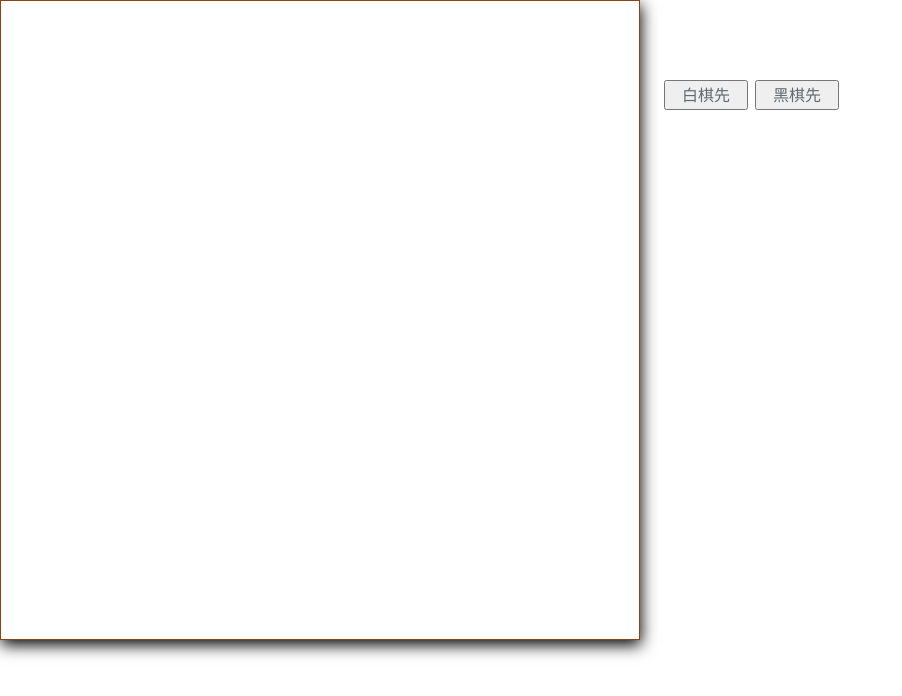
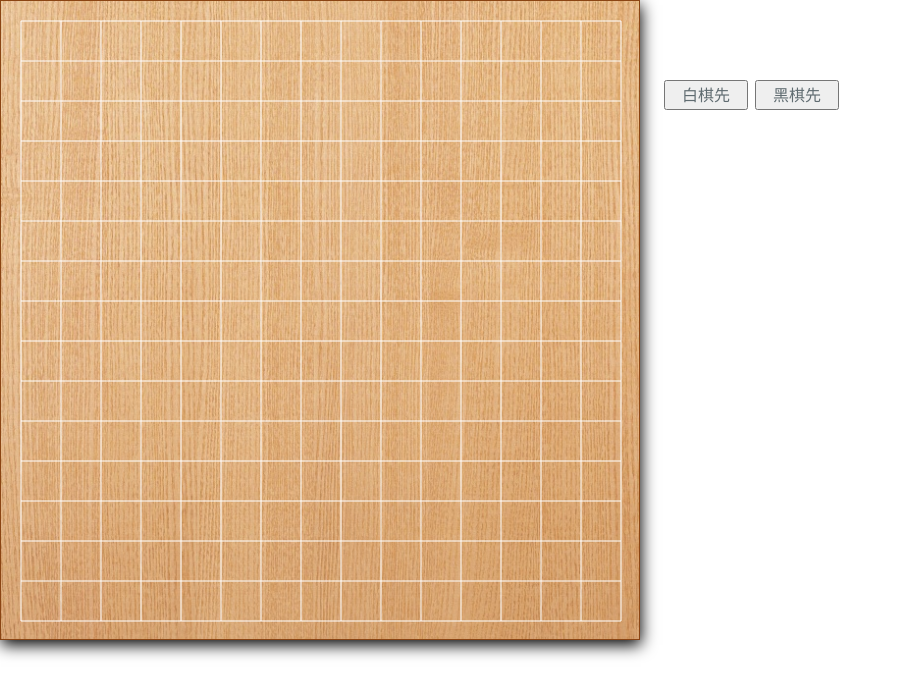
Before and after one commit to LuoYoungYuan/luoyuan, a plain HTML site: page index.html in a window 1280 px wide. Shown: the whole page, without its empty margins (0-902 px from the left). Drawn offline with nearby package versions, Linux system fonts and the light colour scheme; files whose address does not match are found by name.

Commit message:
Update index.html

```diff
--- a/index.html
+++ b/index.html
@@ -19,7 +19,7 @@
 				height:640px;
 				border:1px solid #8B4513;
 				box-shadow:1px 5px 15px #000;
-				background:url(img/bak.jpg);
+				background:url(bak.jpg);
 				background-size:cover;
 			}
 			.btn{
```
